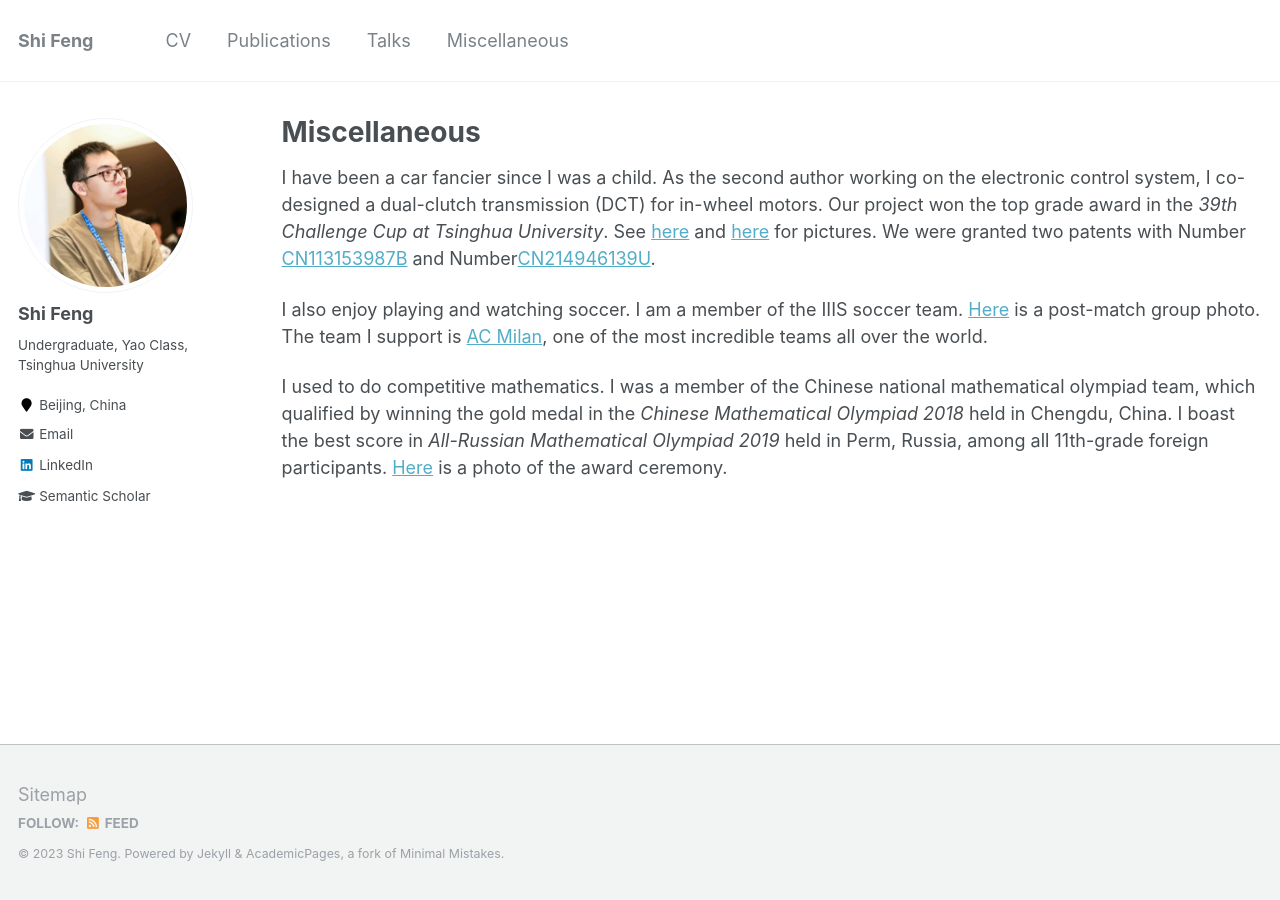
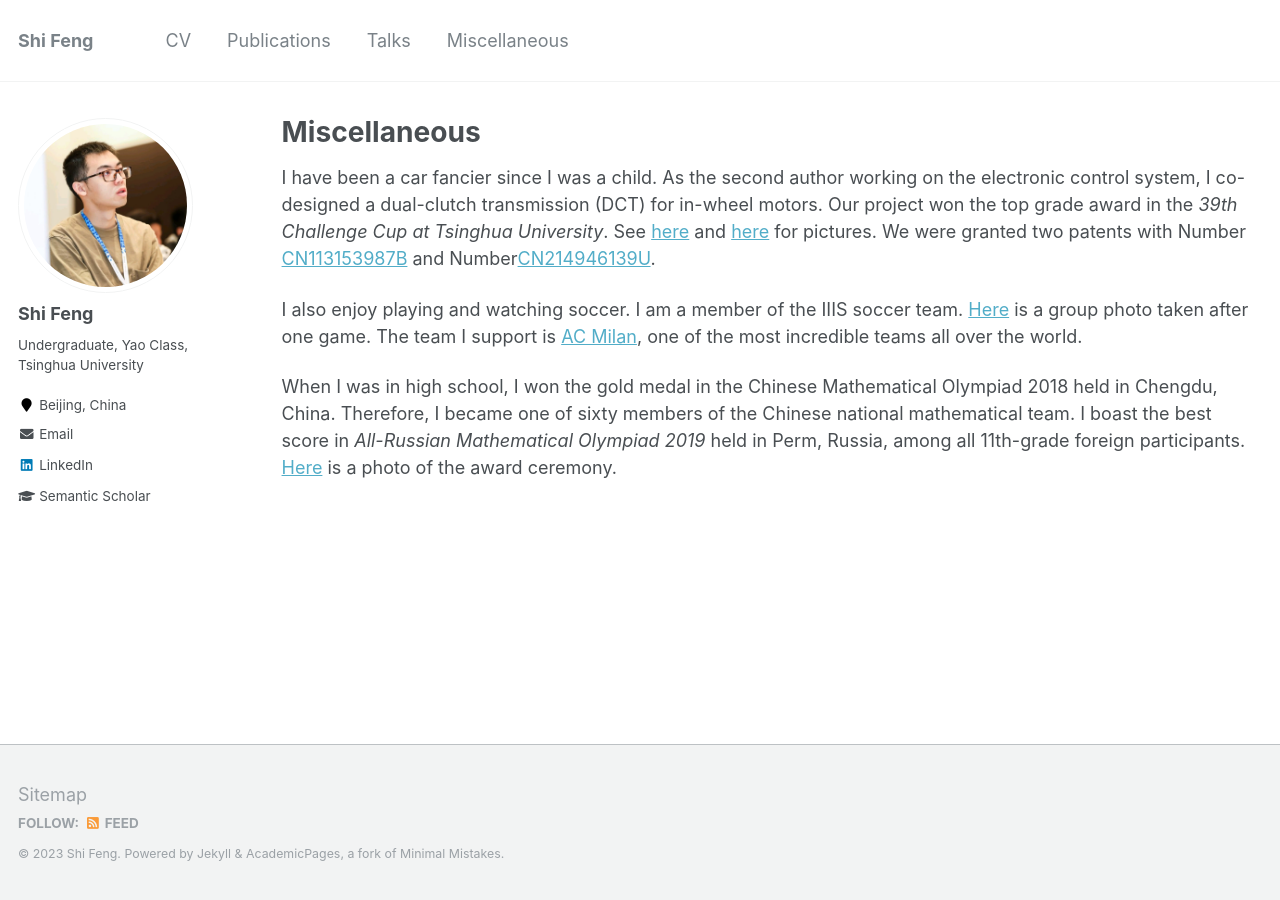
Before and after one commit to fengtony686/fengshi.link, a Jekyll site: the page built from _pages/misc.md, in a window 1280 px wide. Built offline with Jekyll 4.4.1, drawn with Linux system fonts in a browser that asks for light colours.

Commit message:
update according to my wife

```diff
--- a/_pages/misc.md
+++ b/_pages/misc.md
@@ -8,6 +8,6 @@ author_profile: true
 I have been a car fancier since I was a child. As the second author working on the electronic control system, I co-designed a dual-clutch transmission (DCT) for
 in-wheel motors. Our project won the top grade award in the *39th Challenge Cup at Tsinghua University*. See [here](/files/challenge_cup1_2x.jpg) and [here](/files/challenge_cup2_4x.jpg) for pictures. We were granted two patents with Number [CN113153987B](https://patents.google.com/patent/CN113153987B/en) and Number[CN214946139U](https://patents.google.com/patent/CN214946139U/en).
 
-I also enjoy playing and watching soccer. I am a member of the IIIS soccer team. [Here](/files/soccer.jpg) is a post-match group photo. The team I support is [AC Milan](https://www.acmilan.com/en), one of the most incredible teams all over the world.
+I also enjoy playing and watching soccer. I am a member of the IIIS soccer team. [Here](/files/soccer.jpg) is a group photo taken after one game. The team I support is [AC Milan](https://www.acmilan.com/en), one of the most incredible teams all over the world.
 
-I used to do competitive mathematics. I was a member of the Chinese national mathematical olympiad team, which qualified by winning the gold medal in the *Chinese Mathematical Olympiad 2018* held in Chengdu, China. I boast the best score in *All-Russian Mathematical Olympiad 2019* held in Perm, Russia, among all 11th-grade foreign participants. [Here](/files/perm_8x.jpeg) is a photo of the award ceremony.
+When I was in high school, I won the gold medal in the Chinese Mathematical Olympiad 2018 held in Chengdu, China. Therefore, I became one of sixty members of the Chinese national mathematical team. I boast the best score in *All-Russian Mathematical Olympiad 2019* held in Perm, Russia, among all 11th-grade foreign participants. [Here](/files/perm_8x.jpeg) is a photo of the award ceremony.
```
